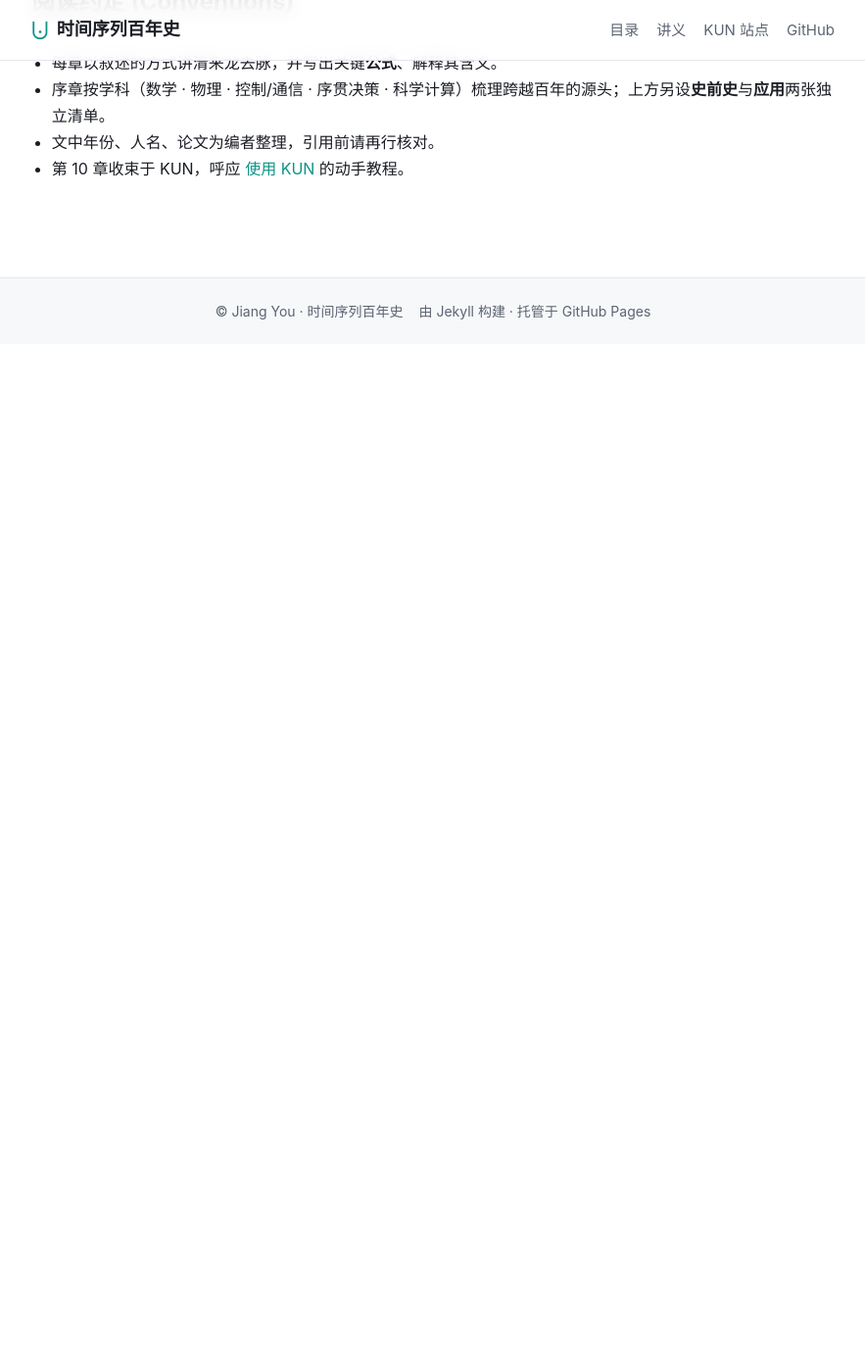
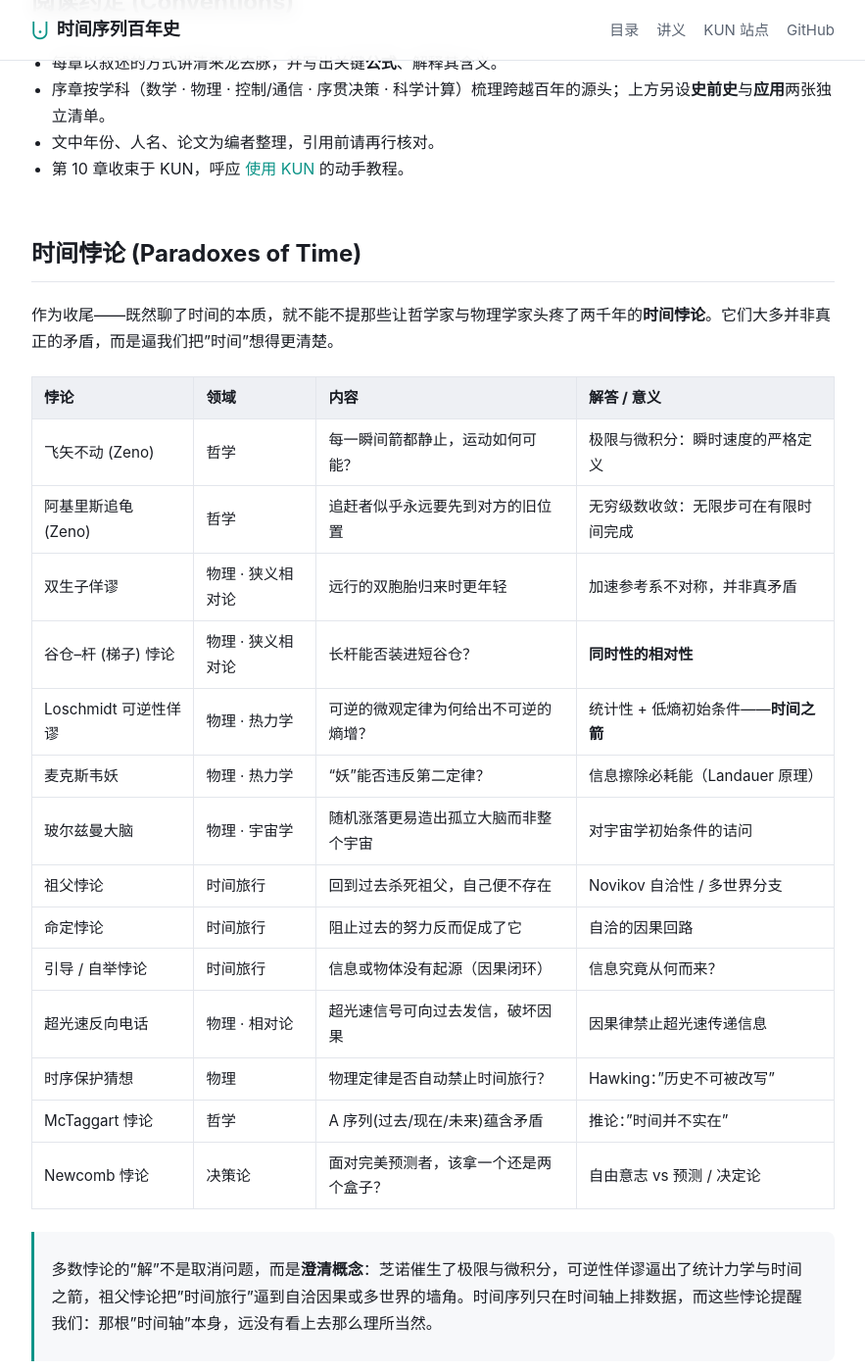
Before and after one commit to JiangYou2025/kun, a Jekyll site: the page built from history/index.md, in a window 1280 px wide and 1400 px high, scrolled down 8437 px. Shown: the whole window at 98% size, without its empty margins (198-1081 px from the left). Built offline with Jekyll 4.4.1, drawn with Linux system fonts in a browser that asks for light colours; before the commit the page ends 8788 px from its top, so only the background shows below that.

Commit message:
History: add a Paradoxes of Time table as the closing section
Final supplementary list on the history index: 14 classic time paradoxes across
philosophy, physics (relativity/thermodynamics/cosmology), time travel, and
decision theory, each with its content and resolution/significance.

Co-Authored-By: Claude Opus 4.8 (1M context) <noreply@anthropic.com>

```diff
--- a/history/index.md
+++ b/history/index.md
@@ -203,3 +203,26 @@ lead: "从 1927 年 Yule 的自回归到今天的深度学习与基础模型—
 - 序章按学科（数学 · 物理 · 控制/通信 · 序贯决策 · 科学计算）梳理跨越百年的源头；上方另设**史前史**与**应用**两张独立清单。
 - 文中年份、人名、论文为编者整理，引用前请再行核对。
 - 第 10 章收束于 KUN，呼应 [使用 KUN](../zh/kun/) 的动手教程。
+
+## 时间悖论 (Paradoxes of Time)
+
+作为收尾——既然聊了时间的本质，就不能不提那些让哲学家与物理学家头疼了两千年的**时间悖论**。它们大多并非真正的矛盾，而是逼我们把"时间"想得更清楚。
+
+| 悖论 | 领域 | 内容 | 解答 / 意义 |
+|------|------|------|-------------|
+| 飞矢不动 (Zeno) | 哲学 | 每一瞬间箭都静止，运动如何可能？ | 极限与微积分：瞬时速度的严格定义 |
+| 阿基里斯追龟 (Zeno) | 哲学 | 追赶者似乎永远要先到对方的旧位置 | 无穷级数收敛：无限步可在有限时间完成 |
+| 双生子佯谬 | 物理 · 狭义相对论 | 远行的双胞胎归来时更年轻 | 加速参考系不对称，并非真矛盾 |
+| 谷仓–杆 (梯子) 悖论 | 物理 · 狭义相对论 | 长杆能否装进短谷仓？ | **同时性的相对性** |
+| Loschmidt 可逆性佯谬 | 物理 · 热力学 | 可逆的微观定律为何给出不可逆的熵增？ | 统计性 + 低熵初始条件——**时间之箭** |
+| 麦克斯韦妖 | 物理 · 热力学 | "妖"能否违反第二定律？ | 信息擦除必耗能（Landauer 原理）|
+| 玻尔兹曼大脑 | 物理 · 宇宙学 | 随机涨落更易造出孤立大脑而非整个宇宙 | 对宇宙学初始条件的诘问 |
+| 祖父悖论 | 时间旅行 | 回到过去杀死祖父，自己便不存在 | Novikov 自洽性 / 多世界分支 |
+| 命定悖论 | 时间旅行 | 阻止过去的努力反而促成了它 | 自洽的因果回路 |
+| 引导 / 自举悖论 | 时间旅行 | 信息或物体没有起源（因果闭环）| 信息究竟从何而来？ |
+| 超光速反向电话 | 物理 · 相对论 | 超光速信号可向过去发信，破坏因果 | 因果律禁止超光速传递信息 |
+| 时序保护猜想 | 物理 | 物理定律是否自动禁止时间旅行？ | Hawking："历史不可被改写" |
+| McTaggart 悖论 | 哲学 | A 序列(过去/现在/未来)蕴含矛盾 | 推论："时间并不实在" |
+| Newcomb 悖论 | 决策论 | 面对完美预测者，该拿一个还是两个盒子？ | 自由意志 vs 预测 / 决定论 |
+
+> 多数悖论的"解"不是取消问题，而是**澄清概念**：芝诺催生了极限与微积分，可逆性佯谬逼出了统计力学与时间之箭，祖父悖论把"时间旅行"逼到自洽因果或多世界的墙角。时间序列只在时间轴上排数据，而这些悖论提醒我们：那根"时间轴"本身，远没有看上去那么理所当然。
```
